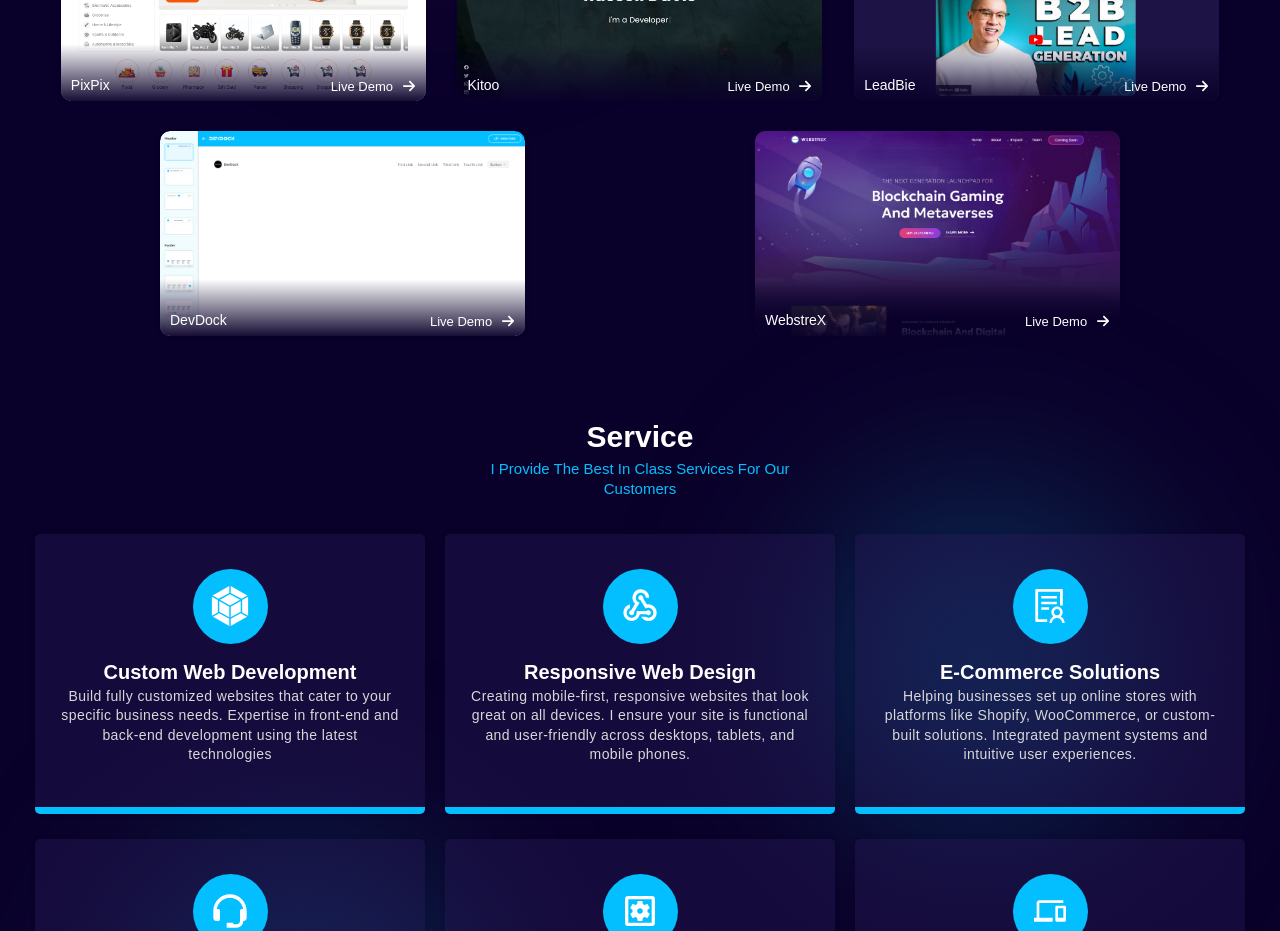
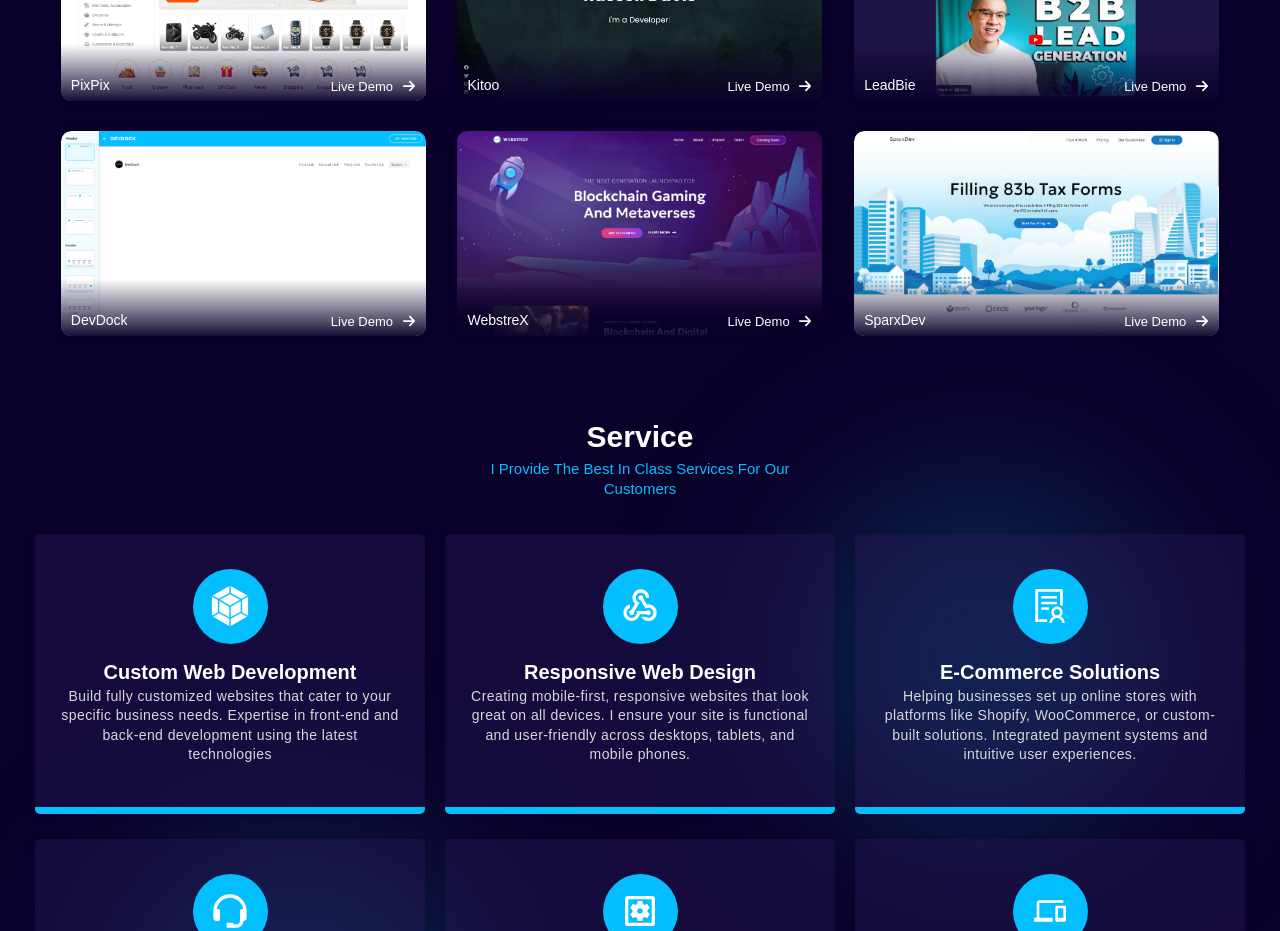
Before and after one commit to atikulla77/Kodify, a React (Create React App) app: page / in a window 1280 px wide. Shown: the part 1960-2891 px from the top of the page. Built offline with nearby package versions, Linux system fonts and the light colour scheme.

Commit message:
update Portfolio

```diff
--- a/src/Components/Portfolio.js
+++ b/src/Components/Portfolio.js
@@ -4,6 +4,7 @@
 import projectPic3 from "../image/portfolio/project_3.png";
 import projectPic4 from "../image/portfolio/project_4.png";
 import projectPic5 from "../image/portfolio/project_5.png";
+import projectPic6 from "../image/portfolio/project_6.png";
 
 import { FaArrowRight } from "react-icons/fa6";
 
@@ -71,6 +72,20 @@
       img: projectPic5,
       name: "WebstreX",
       link: "https://webstrex.vercel.app/",
+      language: [
+        { id: 1, name: "HTML" },
+        { id: 2, name: "CSS" },
+        { id: 3, name: "Tailwind" },
+        { id: 4, name: "JavaScript" },
+        { id: 5, name: "React JS" },
+        { id: 6, name: "Node JS" },
+      ],
+    },
+    {
+      id: 6,
+      img: projectPic6,
+      name: "SparxDev",
+      link: "https://sparxdev.vercel.app/",
       language: [
         { id: 1, name: "HTML" },
         { id: 2, name: "CSS" },
```
Also changed, not shown: src/image/portfolio/project_6.png (added).
